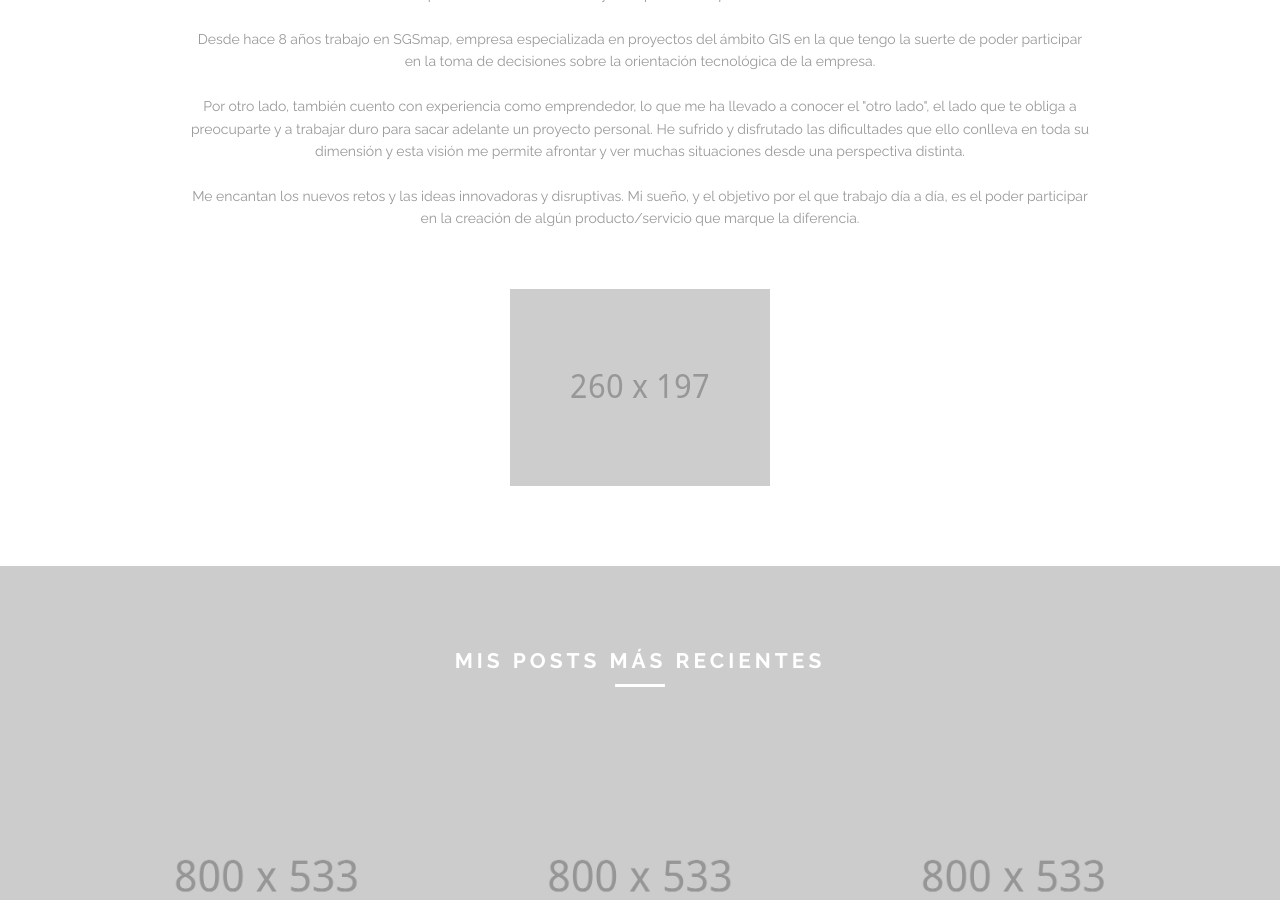
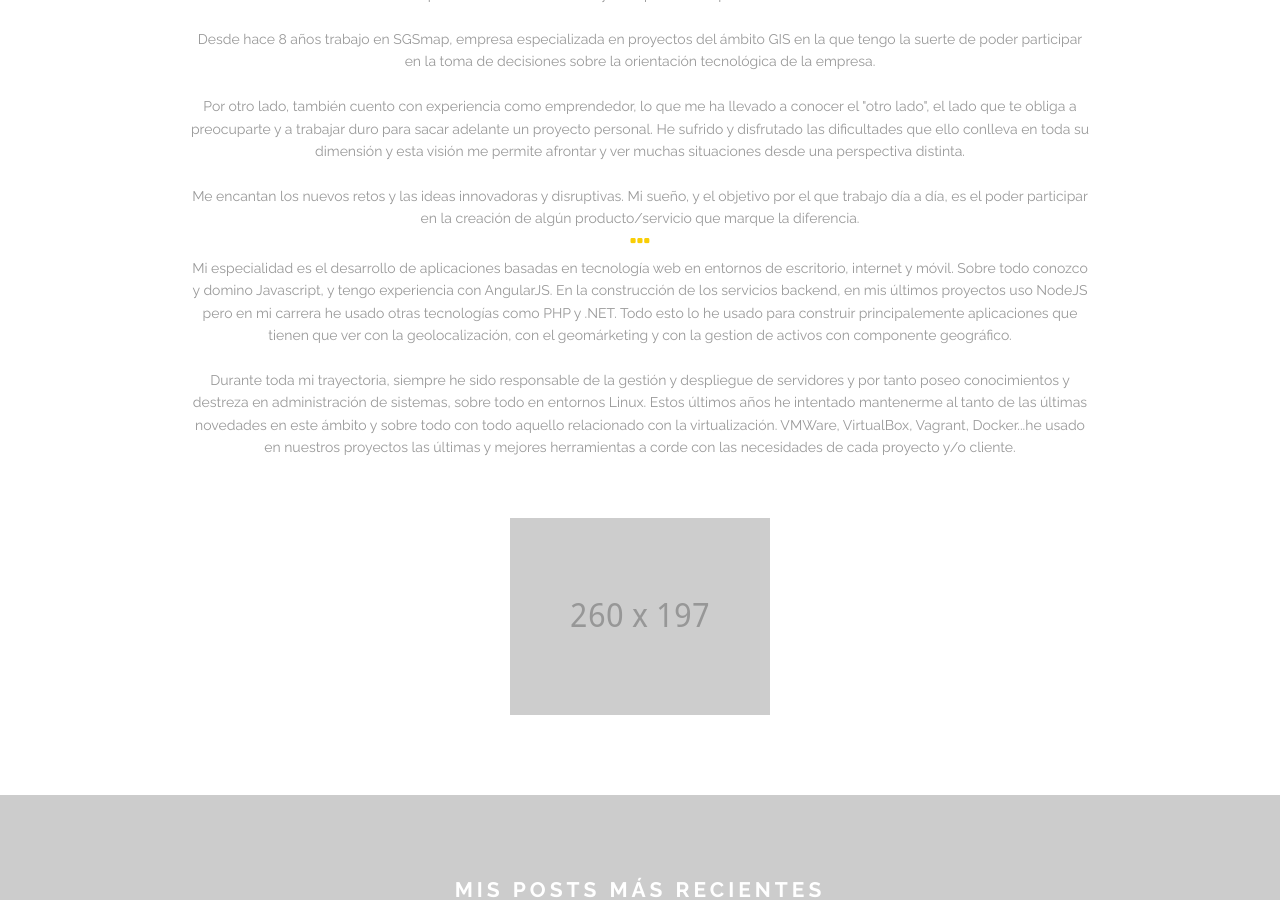
Before and after one commit to akixe/personal_site, a Jekyll site: the page built from index.html, in a window 1280 px wide and 900 px high, scrolled down 1057 px. Built offline with Jekyll 4.4.1, drawn with Linux system fonts in a browser that asks for light colours.

Commit message:
Improves About section text

```diff
--- a/index.html
+++ b/index.html
@@ -4,14 +4,14 @@ title: Akixe Otegi
 slides:
   - bg: images/@stock/fullscreen-slide-1.jpg
     title: Fullstack Developer
-    tagline: Poseo experiencia y conocimientos sobre desarrollo a distintos niveles <br> Frontend <i class="fa fa-ellipsis-v" style="color:#F9CE06"></i> Backend <i class="fa fa-ellipsis-v" style="color:#F9CE06"></i> Mobile <i class="fa fa-ellipsis-v" style="color:#F9CE06"></i> DevOps
+    tagline: Tengo experiencia y conocimientos de desarrollo a distintos niveles <br> Frontend <i class="fa fa-ellipsis-v" style="color:#F9CE06"></i> Backend <i class="fa fa-ellipsis-v" style="color:#F9CE06"></i> Mobile <i class="fa fa-ellipsis-v" style="color:#F9CE06"></i> DevOps
     buttons:
       - text: Ver algunos de mis trabajos
         class: small
         url: https://github.com/akixe?tab=repositories
   - bg: http://themes.blahlab.com/squarebox/wp-content/uploads/2014/12/out-short.jpg
     title: <i class="fa fa-plus-circle" style="color:#F9CE06"></i> 15 años de experiencia profesional
-    tagline: Trabajando en el desarrollo de una ámplia variedad de proyectos y aplicaciones desde hace más de 15 años
+    tagline: He rrabajado en el desarrollo de una ámplia variedad de proyectos y aplicaciones desde hace más de 15 años
     videos:
       - type: webm
         url: http://themes.blahlab.com/squarebox/wp-content/uploads/2014/11/out-short.webm
@@ -165,6 +165,12 @@ socials:
         Por otro lado, también cuento con experiencia como emprendedor, lo que me ha llevado a conocer el "otro lado", el lado que te obliga a preocuparte y a trabajar duro para sacar adelante un proyecto personal. He sufrido y disfrutado las dificultades que ello conlleva en toda su dimensión y esta visión me permite afrontar y ver muchas situaciones desde una perspectiva distinta.
         <br><br>
         Me encantan los nuevos retos y las ideas innovadoras y disruptivas. Mi sueño, y el objetivo por el que trabajo día a día, es el poder participar en la creación de algún producto/servicio que marque la diferencia.
+        <br>
+        <i class="fa fa-ellipsis-h fa-4" style="font-size:24px;color:#F9CE06"></i>
+        <br>
+        Mi especialidad es el desarrollo de aplicaciones basadas en tecnología web en entornos de escritorio, internet y móvil. Sobre todo conozco y domino Javascript, y tengo experiencia con AngularJS. En la construcción de los servicios backend, en mis últimos proyectos uso NodeJS pero en mi carrera he usado otras tecnologías como PHP y .NET. Todo esto lo he usado para construir principalemente aplicaciones que tienen que ver con la geolocalización, con el geomárketing y con la gestion de activos con componente geográfico.
+        <br><br>
+        Durante toda mi trayectoria, siempre he sido responsable de la gestión y despliegue de servidores y por tanto poseo conocimientos y destreza en administración de sistemas, sobre todo en entornos Linux. Estos últimos años he intentado mantenerme al tanto de las últimas novedades en este ámbito y sobre todo con todo aquello relacionado con la virtualización. VMWare, VirtualBox, Vagrant, Docker...he usado en nuestros proyectos las últimas y mejores herramientas a corde con las necesidades de cada proyecto y/o cliente.
       </p>
       <div class='two spacing'></div>
       <p class='centered-text'>
```
